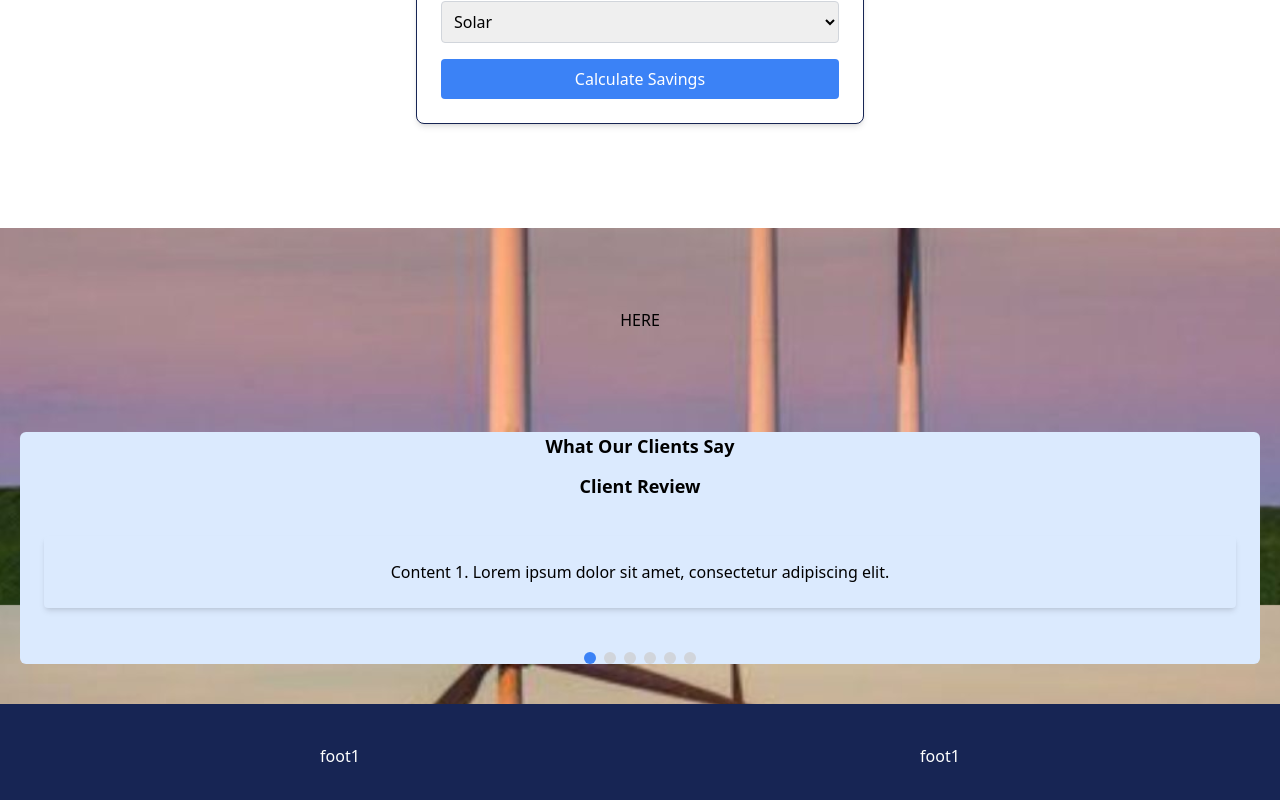
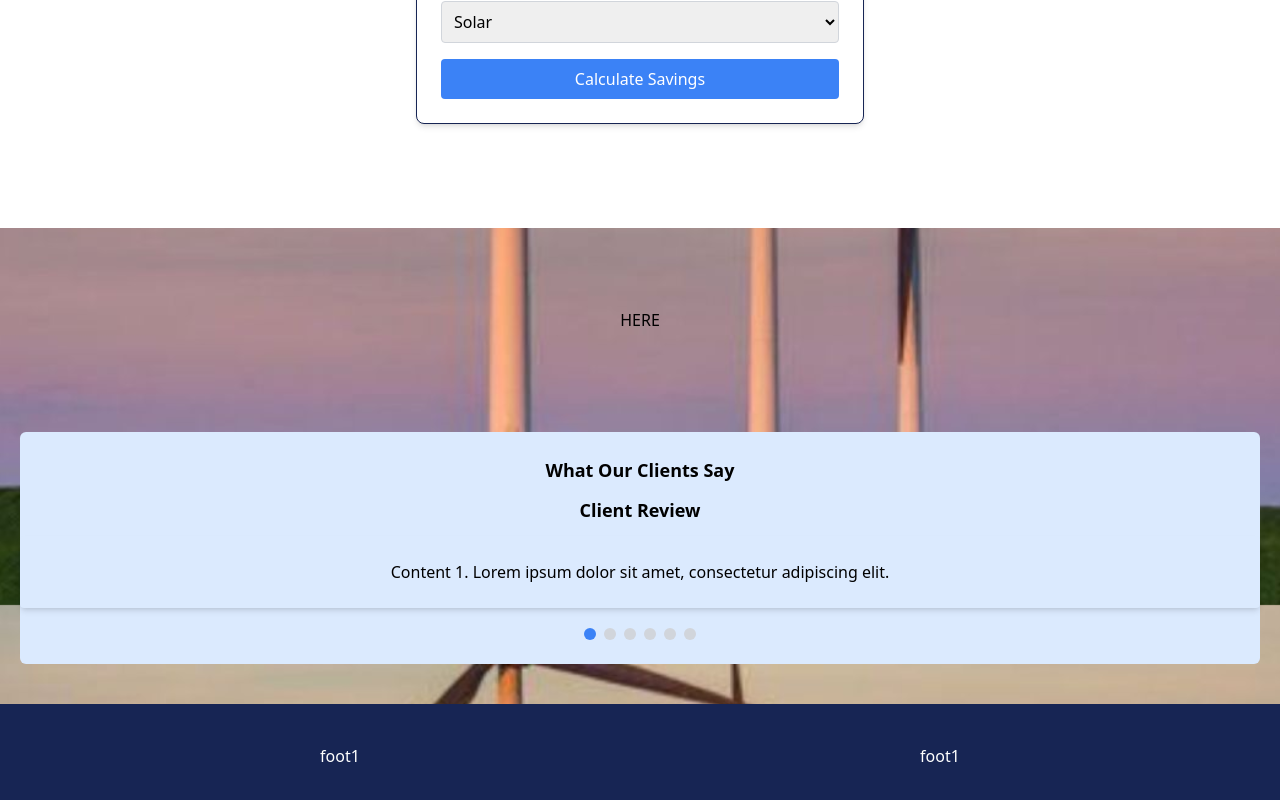
Before and after one commit to treva556/wise-energy, a React (Create React App) app: page / in a window 1280 px wide. Shown: the part 2595-3395 px from the top of the page. Built offline with nearby package versions, Linux system fonts and the light colour scheme.

Commit message:
milestone 3

```diff
--- a/src/components/swipe.js
+++ b/src/components/swipe.js
@@ -42,11 +42,11 @@ const Flippings = () => {
   };
 
   return (
-    <div {...handlers} className="m-5 rounded-md mb-10  bg-blue-100">
+    <div {...handlers} className="m-5 rounded-md mb-10 py-6  bg-blue-100">
       <p className="text-lg font-bold mb-3">What Our Clients Say</p>
       <p className="text-lg font-bold mb-3">Client Review</p>
 
-      <div className="p-6">
+      <div className="">
         {contents.slice(currentIndex, currentIndex + 1).map((content, index) => (
           <div
             key={index}
```
